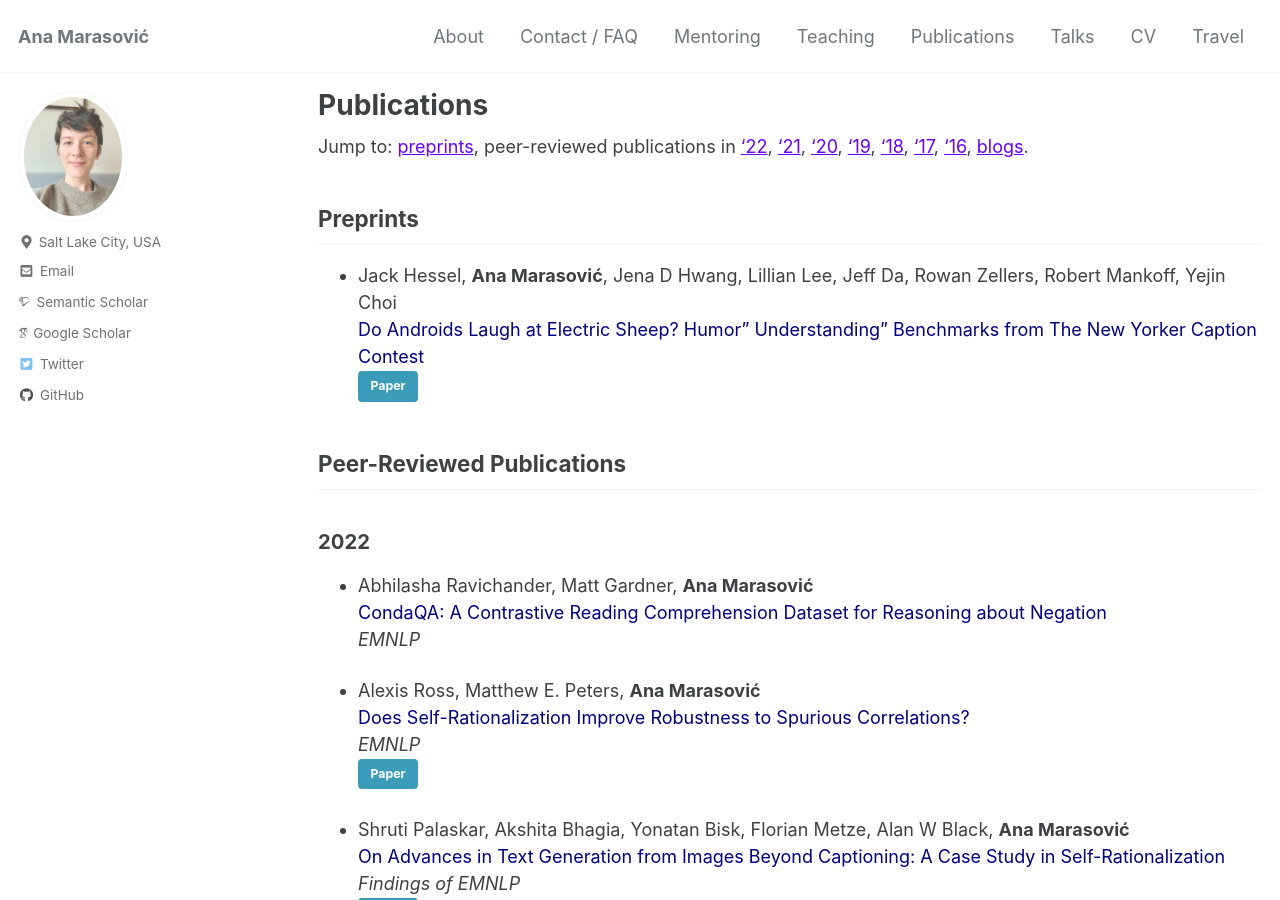
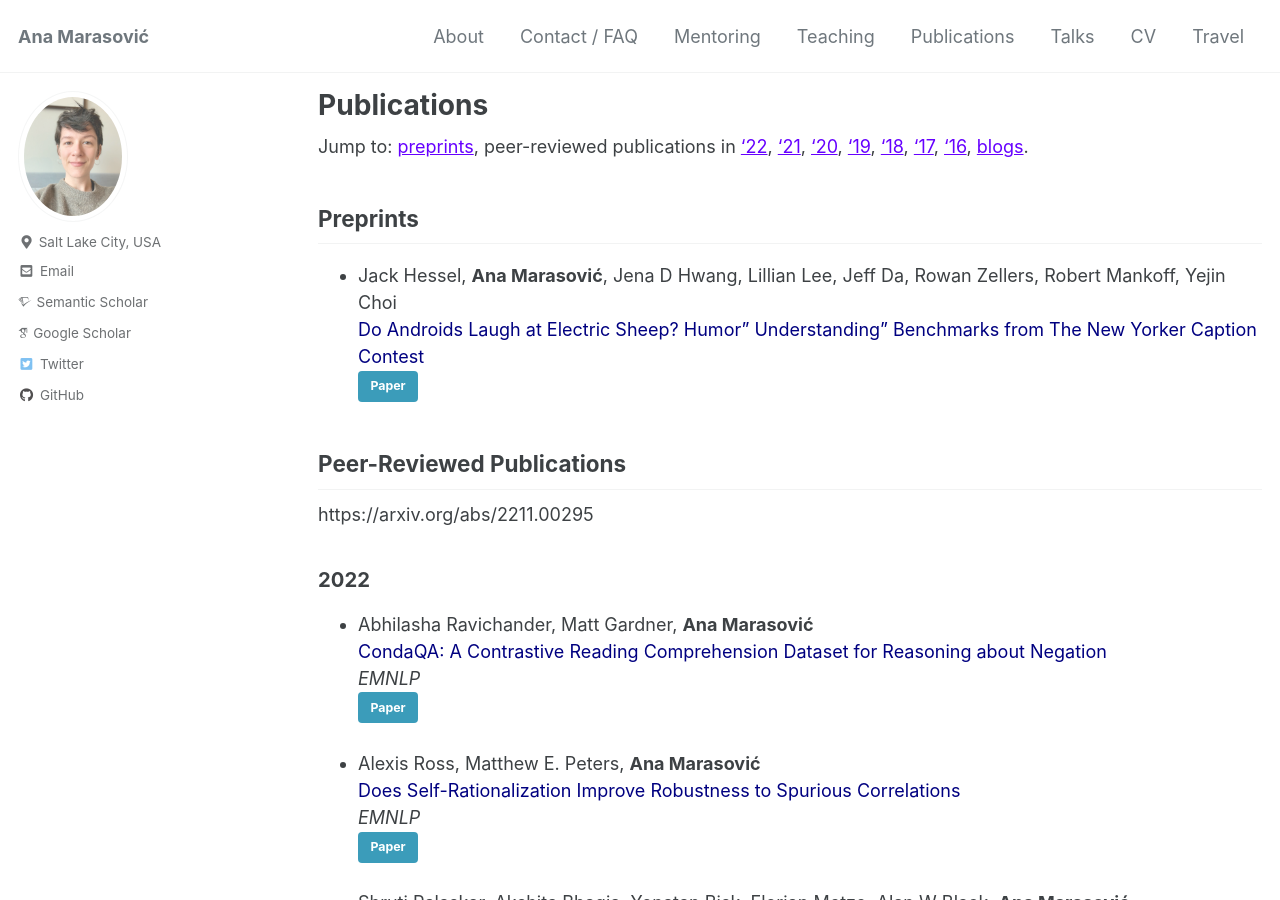
Before and after one commit to amarasovic/amarasovic.github.io, a Jekyll site: the page built from publications/index.md, in a window 1280 px wide and 900 px high. Built offline with Jekyll 4.4.1, drawn with Linux system fonts in a browser that asks for light colours; cached includes are drawn as plain includes; some web fonts are replaced; a script that is not in the unit is left out.

Commit message:
add  a paper

```diff
--- a/publications/index.md
+++ b/publications/index.md
@@ -18,16 +18,18 @@ Jump to: [preprints](https://www.anamarasovic.com/publications/#preprints), peer
 
 ## Peer-Reviewed Publications
 
+https://arxiv.org/abs/2211.00295
 
 ### 2022
 
 * Abhilasha Ravichander, Matt Gardner, **Ana Marasović**
 <span style="color:navy">CondaQA: A Contrastive Reading Comprehension Dataset for Reasoning about Negation</span>
 *EMNLP*
+[Paper](https://arxiv.org/abs/2211.00295){: .btn .btn--info .btn--small}
 
 
 * Alexis Ross, Matthew E. Peters, **Ana Marasović**
-<span style="color:navy">Does Self-Rationalization Improve Robustness to Spurious Correlations?</span>
+<span style="color:navy">Does Self-Rationalization Improve Robustness to Spurious Correlations</span>
 *EMNLP*
 [Paper](https://arxiv.org/abs/2210.13575){: .btn .btn--info .btn--small}
 
```
